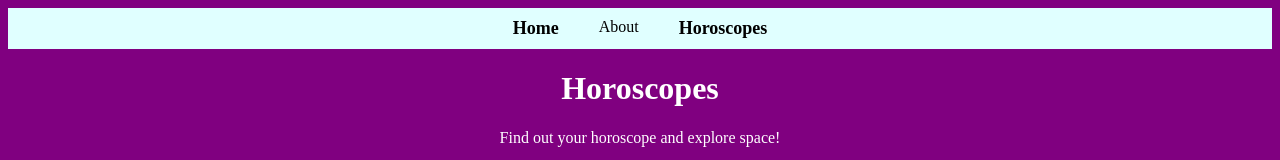
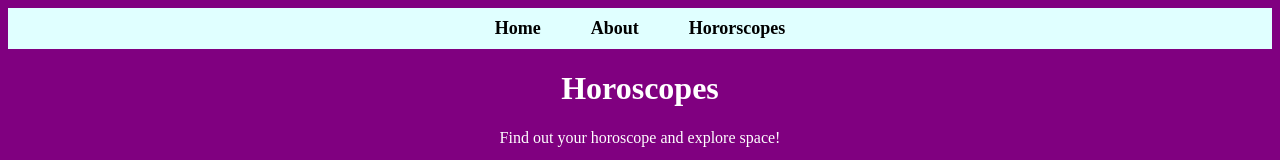
Before and after one commit to MsCrypto22/INST377-Final-Project, a plain HTML site: page final_homepage.html in a window 1280 px wide. Shown: the top 160 px of the page. Drawn offline with nearby package versions, Linux system fonts and the light colour scheme.

Commit message:
Update final_homepage.html
made header linkable to other pages now

```diff
--- a/final_homepage.html
+++ b/final_homepage.html
@@ -7,11 +7,13 @@
     </head>
     <body>
         <nav id = "main-nav">
+            <nav>
             <ul>
-                <li><a href="final_homepage.html">Home</a></li>
-                <li>About</li>
-                <li><a href="final_horoscope.html">Horoscopes</a></li>
+                <li><a href = "final_homepage.html">Home</a></li>
+                <li><a href = "final_contact.html">About</a></li>
+                <li><a href = "final_hororscope.html">Hororscopes</a></li>
             </ul>
+        </nav>
         </nav>
         <div class = "main">
         <h1>Horoscopes</h1>
```
